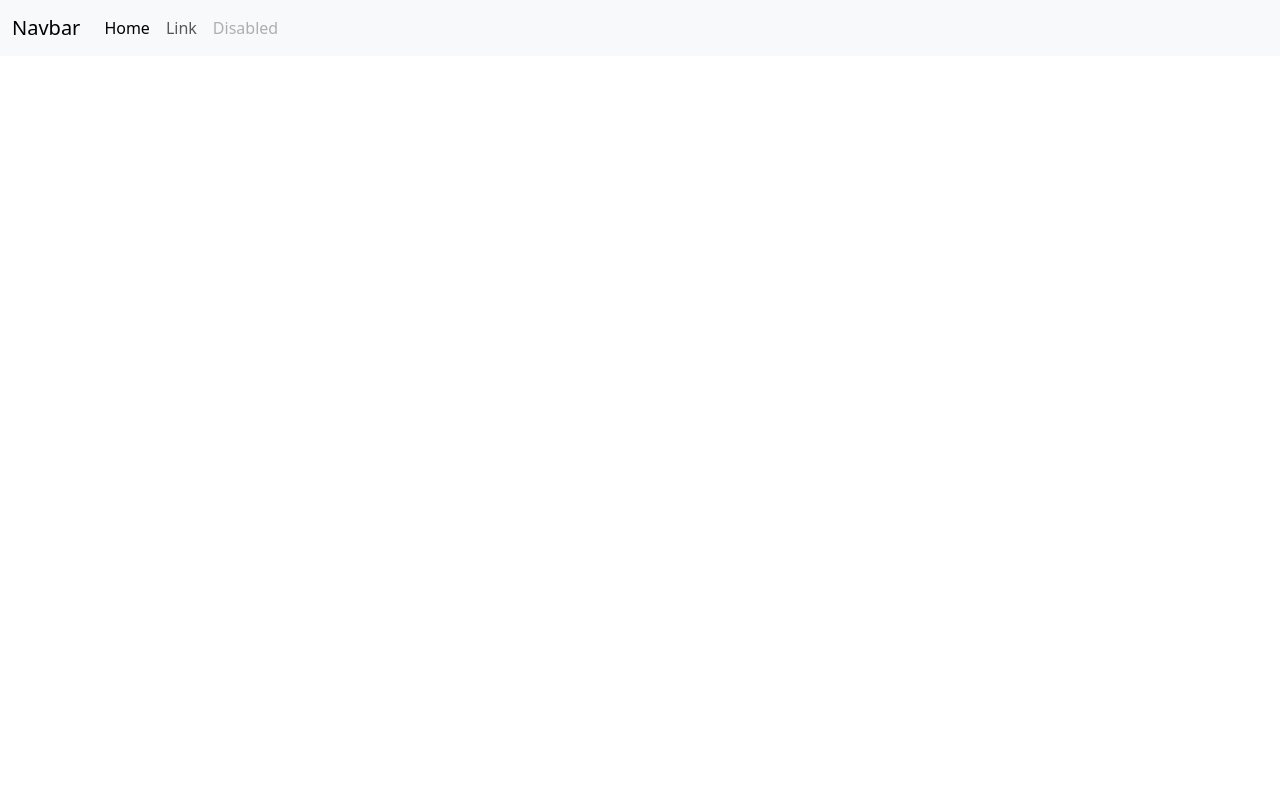
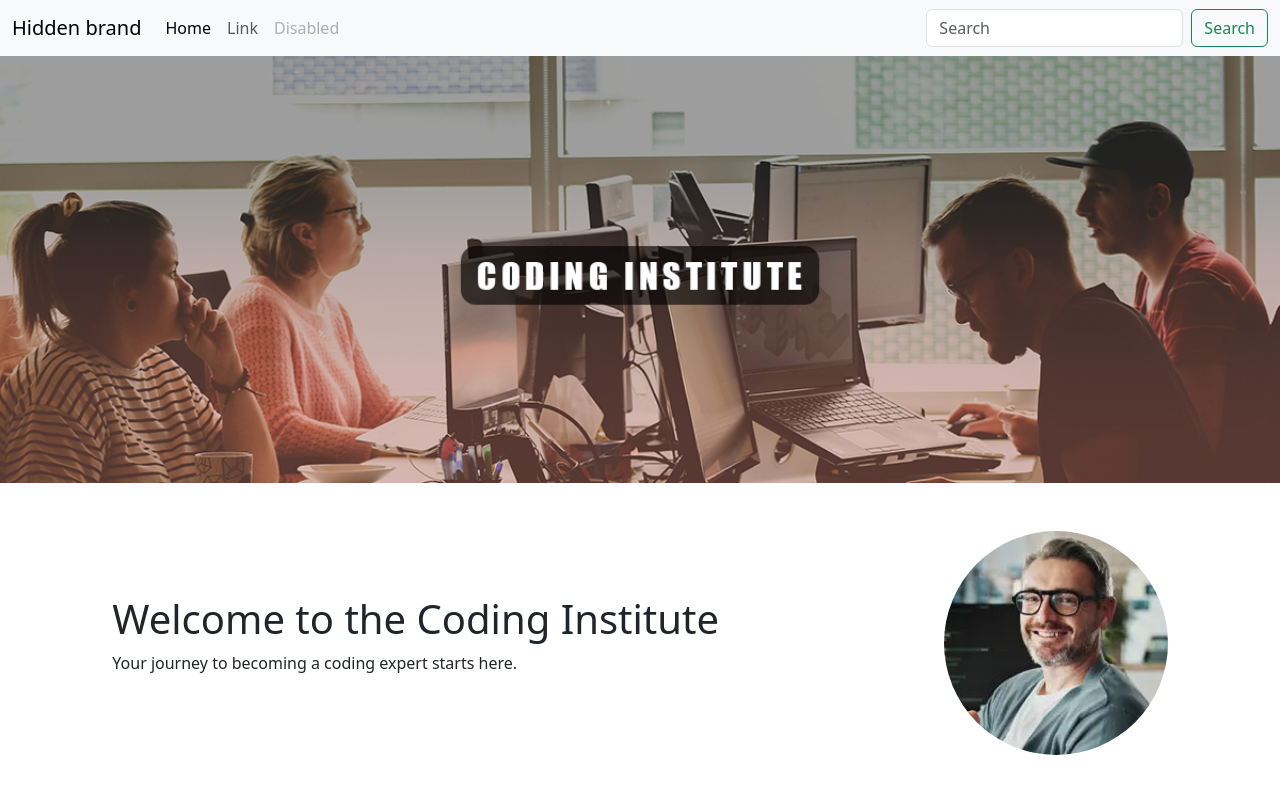
Before and after one commit to webdevmahbub/coding-institute, a plain HTML site: page index.html in a window 1280 px wide. Drawn offline with nearby package versions, Linux system fonts and the light colour scheme.

Commit message:
navbar, banner, head of ins

```diff
--- a/index.html
+++ b/index.html
@@ -15,20 +15,20 @@
     <!-- navabr -->
     <nav class="navbar navbar-expand-lg bg-body-tertiary">
       <div class="container-fluid">
-        <a class="navbar-brand" href="#">Navbar</a>
         <button
           class="navbar-toggler"
           type="button"
           data-bs-toggle="collapse"
-          data-bs-target="#navbarTogglerDemo02"
-          aria-controls="navbarTogglerDemo02"
+          data-bs-target="#navbarTogglerDemo01"
+          aria-controls="navbarTogglerDemo01"
           aria-expanded="false"
           aria-label="Toggle navigation"
         >
           <span class="navbar-toggler-icon"></span>
         </button>
-        <div class="collapse navbar-collapse" id="navbarTogglerDemo02">
-          <ul class="navbar-nav me-0 mb-2 mb-lg-0">
+        <div class="collapse navbar-collapse" id="navbarTogglerDemo01">
+          <a class="navbar-brand" href="#">Hidden brand</a>
+          <ul class="navbar-nav me-auto mb-2 mb-lg-0">
             <li class="nav-item">
               <a class="nav-link active" aria-current="page" href="#">Home</a>
             </li>
@@ -39,9 +39,42 @@
               <a class="nav-link disabled" aria-disabled="true">Disabled</a>
             </li>
           </ul>
+          <form class="d-flex" role="search">
+            <input
+              class="form-control me-2"
+              type="search"
+              placeholder="Search"
+              aria-label="Search"
+            />
+            <button class="btn btn-outline-success" type="submit">
+              Search
+            </button>
+          </form>
         </div>
       </div>
     </nav>
+
+    <main class="">
+      <!-- banner -->
+      <section>
+        <img src="images/banner.png" class="w-100" alt="" />
+      </section>
+      <!-- head of institute -->
+      <section class="d-flex justify-content-around align-items-center my-5">
+        <div>
+          <h1>Welcome to the Coding Institute</h1>
+          <p>Your journey to becoming a coding expert starts here.</p>
+        </div>
+        <div class="">
+          <img
+            class="rounded-circle"
+            style="width: 14rem"
+            src="images/headofins.png"
+            alt=""
+          />
+        </div>
+      </section>
+    </main>
 
     <script
       src="https://cdn.jsdelivr.net/npm/bootstrap@5.3.8/dist/js/bootstrap.bundle.min.js"
```
Also changed, not shown: about-us.html (added), contact-us.html (added), faq.html (added), images/banner.png (added), images/headofins.png (added).
